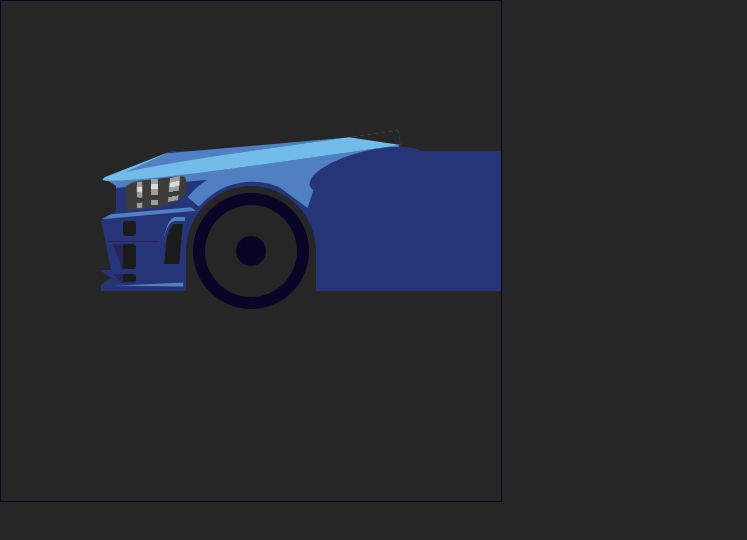
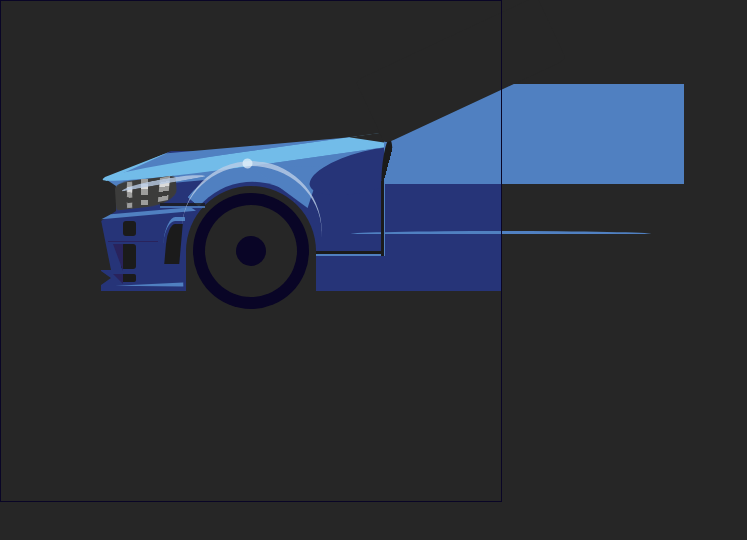
Before and after one commit to KOROTKOE/css-drawing, a plain HTML site: page index.html in a window 1280 px wide. Shown: the whole page, without its empty margins (0-747 px from the left). Drawn offline with Linux system fonts and the light colour scheme.

Commit message:
продолжаем

```diff
--- a/index.html
+++ b/index.html
@@ -40,7 +40,7 @@
         <div class="around"></div>
         <div class="wheel-place"></div>
         <div class="before-car">
-            <div class="bottom">
+            <div class="car">
                 <div class="p-1"></div>
                 <div class="p-2"></div>
                 <div class="p-3"></div>
@@ -53,6 +53,16 @@
                 <div class="p-10"></div>
                 <div class="p-11"></div>
                 <div class="p-12"></div>
+                <div class="p-13"></div>
+                <div class="p-14"></div>
+                <div class="p-15"></div>
+                <div class="p-16"></div>
+                <div class="p-17"></div>
+                <div class="p-18"></div>
+                <div class="p-19"></div>
+                <div class="p-20"></div>
+                <div class="p-21"></div>
+                <div class="p-22"></div>
             </div>
         </div>
     </div>
--- a/style.css
+++ b/style.css
@@ -195,14 +195,14 @@ div{
     height: 140px;
     z-index: -2;
 }
-.bottom>div{
+.car>div{
     z-index:-1;
 }
-.bottom>div::after{
+.car>div::after{
     content: '';
     position:absolute;
 }
-.bottom>.p-1{
+.car>.p-1{
     height: 0;
     width: 0;
     border-top: 7px solid transparent;
@@ -213,7 +213,7 @@ div{
     border-bottom-right-radius: 100%;
     border-top-right-radius: 100%;
 }
-.bottom>.p-1::after{
+.car>.p-1::after{
     border-bottom: 50px solid var(--background-color);
     border-right: 10px solid transparent;
     height: 0;
@@ -221,7 +221,7 @@ div{
     margin-top: -58px;
     margin-left:-10px;
 }
-.bottom>.p-2{
+.car>.p-2{
     border-right: 70px solid transparent;
     border-top: 30px solid var(--background-color);
     height: 0;
@@ -229,7 +229,7 @@ div{
     margin-top: 150px;
     margin-left:100px;
 }
-.bottom>.p-2::after{
+.car>.p-2::after{
     width:0;
     height:25px;
     margin-top:-5px;
@@ -237,7 +237,7 @@ div{
     border-bottom:10px solid transparent;
     border-left: 15px solid var(--background-color);
 }
-.bottom>.p-3{
+.car>.p-3{
     margin-top: 150px;
     margin-left:100px;
     background-color: #72bce9;
@@ -249,7 +249,7 @@ div{
     border-bottom:15px solid transparent;
     transform:rotateZ(-8deg);
 }
-.bottom>.p-3::after{
+.car>.p-3::after{
     width:0px;
     height:0px;
     left:35px;
@@ -259,7 +259,7 @@ div{
     border-bottom: 71px solid #72bce9;
     transform:rotateZ(75deg)
 }
-.bottom>.p-4{
+.car>.p-4{
     position: absolute;
     background-color:#5080c1;
     margin-top:145px;
@@ -269,7 +269,7 @@ div{
     height:30px;
     transform: rotateZ(-5deg);
 }
-.bottom>.p-4::after{
+.car>.p-4::after{
     top:3px;
     left:100px;
     width:70px;
@@ -280,7 +280,7 @@ div{
     border-left: var(--border) solid #5080c1;
     transform:rotateZ(45deg);
 }
-.bottom>.p-5{
+.car>.p-5{
     margin-top: 143px;
     margin-left: 260px;
     width: 0;
@@ -291,7 +291,7 @@ div{
 	border-bottom: calc(var(--size) * 3) solid #5080c1;
     transform: rotateZ(-72deg);
 }
-.bottom>.p-5::after{
+.car>.p-5::after{
     --o-size:40px;
     width:calc(var(--o-size) * 3);
     height:var(--o-size);
@@ -301,7 +301,7 @@ div{
     margin-left:-28px;
     margin-top:92px;
 }
-.bottom>.p-6{
+.car>.p-6{
     height: 0;
     --height:2px;
     width: calc(var(--height) * 40);
@@ -311,7 +311,7 @@ div{
     margin:210px 100px 0;
     transform:rotateZ(-5deg);
 }
-.bottom>.p-6::after{
+.car>.p-6::after{
     width: 0;
     height: 0;
     --size:2px;
@@ -322,48 +322,48 @@ div{
     margin:40px 0px 0 30px;
     transform: rotateZ(-86deg);
 }
-.bottom>.p-7{
+.car>.p-7{
     background: #1b1b1b;
     border-radius: 3px;
     width:15px;
     height:25px;
     margin: 243px 0 0 120px;
 }
-.bottom>.p-7::after{
+.car>.p-7::after{
     background: #1b1b1b;
     border-radius: 2px;
     width:15px;
     height:8px;
     margin:30px 0 0;
 }
-.bottom>.p-8{
+.car>.p-8{
     width: 0;
     height: 0;
     border-top: 27px solid #29235c;
     border-left: 10px solid transparent;
     margin: 243px 0 0 112px;
 }
-.bottom>.p-8::after{
+.car>.p-8::after{
     width: 0;
     height: 0;
     border-top: 10px solid #29235c;
     border-left: 10px solid transparent;
     margin: 3px 0 0 -10px;
 }
-.bottom>.p-9{
+.car>.p-9{
     background: #1b1b1b;
     border-radius: 3px;
     width:13px;
     height:15px;
     margin: 220px 0 0 122px;
 }
-.bottom>.p-9::after{
+.car>.p-9::after{
     background-color: #29235c;
     height:1px;
     width:50px;
     margin:20px 0 0 -15px;
 }
-.bottom>.p-10{
+.car>.p-10{
     background: #1b1b1b;
     width:15px;
     height:40px;
@@ -371,39 +371,120 @@ div{
     border-top-left-radius: 50%;
     transform: skewX(-5deg);
 }
-.bottom>.p-10::after{
+.car>.p-10::after{
     border-top: 4px solid #5080c1;
     width:20px;
     height:50px;
     margin: -7px 0 0 -3px;
     border-radius:50% 5% 0;
 }
-.bottom>.p-11{
+.car>.p-11{
     background:#3c3c3b;
-    margin: 178px 0 0 115px;
+    margin: 178px 0 0 105px;
     width:80px;
     height:25px;
     transform:rotateY(40deg) rotateZ(-5deg);
     border-radius: 25% 10% 50% 5%;
     border-top:3px solid #3c3c3b;
 }
-.bottom>.p-11::after{
+.car>.p-11::after{
     background: linear-gradient(#9d9d9c 20%,#dadada 20% 40%, #9d9d9c 40% 60%,#3c3c3b 60% 80%, #9d9d9c 80%);
     transform: rotateZ(5deg);
     width:7px;
     height:26px;
     margin: -2px 0 0 15px;
 }
-.bottom>.p-12{
+.car>.p-12{
     background: linear-gradient(#9d9d9c 20%,#dadada 20% 40%, #9d9d9c 40% 60%,#3c3c3b 60% 80%, #9d9d9c 80%);
     width:7px;
     height:26px;
-    margin: 178px 0 0 150px;
+    margin: 178px 0 0 140px;
 }
-.bottom>.p-12::after{
+.car>.p-12::after{
     background: linear-gradient(#9d9d9c 20%,#dadada 20% 40%, #9d9d9c 40% 60%,#3c3c3b 60% 80%, #9d9d9c 80%);
     width:10px;
     height:24px;
     margin:-2px 0 0 18px;
     transform: skewX(-5deg) skewY(-10deg);
 }
+.car>.p-13{
+    margin: 178px 0 0 120px;
+    background-color: transparent;
+    border-radius: 50%;
+    width:85px;
+    height:5px;
+    opacity: 0.8;
+    border-top:5px solid #b9cce6;
+    transform: rotateZ(-10deg);
+}
+.car>.p-13::after{
+    background-color: #1b1b1b;
+    width:45px;
+    height:3px;
+    border-bottom:2px solid #5080c1;
+    transform: rotateZ(10deg);
+    opacity: 1;
+    margin:22px 0 0 35px;
+}
+.car>.p-14{
+    margin: 160px 0 0 180px;
+    background-color: transparent;
+    border-radius: 100px;
+    width:140px;
+    height:150px;
+    opacity: 0.8;
+    border-top:5px solid #b9cce6;
+    transform: rotateZ(5deg);
+}
+.car>.p-14::after{
+    width:10px;
+    height:10px;
+    border-radius: 50%;
+    background-color: #ffffff;
+    margin:-7px 0 0 55px;
+    opacity: 0.75;
+}
+.car>.p-15{
+    border-radius: 50%;
+    width:300px;
+    height:3px;
+    border-top:3px solid #5080c1;
+    margin:230px 0 0 350px;
+}
+.car>.p-15::after{
+    width:300px;
+    height:100px;
+    background:#5080c1;
+    margin:-150px 0 0 33px;
+}
+.car>.p-16{
+    background-color: #1b1b1b;
+    width:65px;
+    height:3px;
+    border-bottom:2px solid #5080c1;
+    margin:250px 0 0 315px;
+}
+.car>.p-16::after{
+    background-color: #1b1b1b;
+    width:3px;
+    height:75px;
+    border-right:1px solid #5080c1;
+    margin:-70px 0 0 65px;
+}
+.car>.p-17{
+    border-radius: 50%;
+    /* border-top:3px solid #1b1b1b; */
+    background: linear-gradient(-170deg,#1b1b1b 0% 50%, transparent 50% 100%);
+    width:60px;
+    height:10px;
+    margin:163px 0 0 356px;
+    transform: rotateZ(-85deg);
+}
+.car>.p-17::after{
+    background-color: var(--background-color);
+    width:200px;
+    height:70px;
+    transform: rotateZ(60deg);
+    margin:35px 0 0 35px;
+    border-radius: 5%;
+}
```
